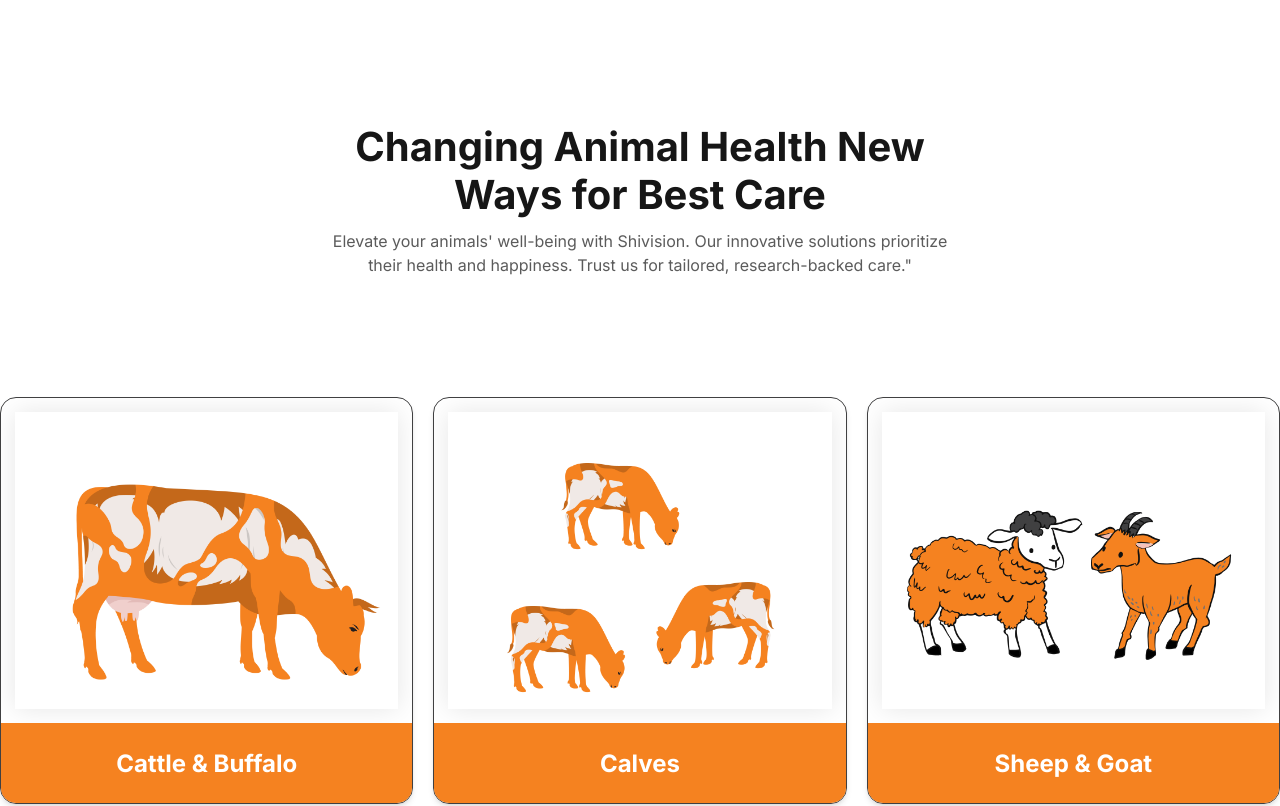
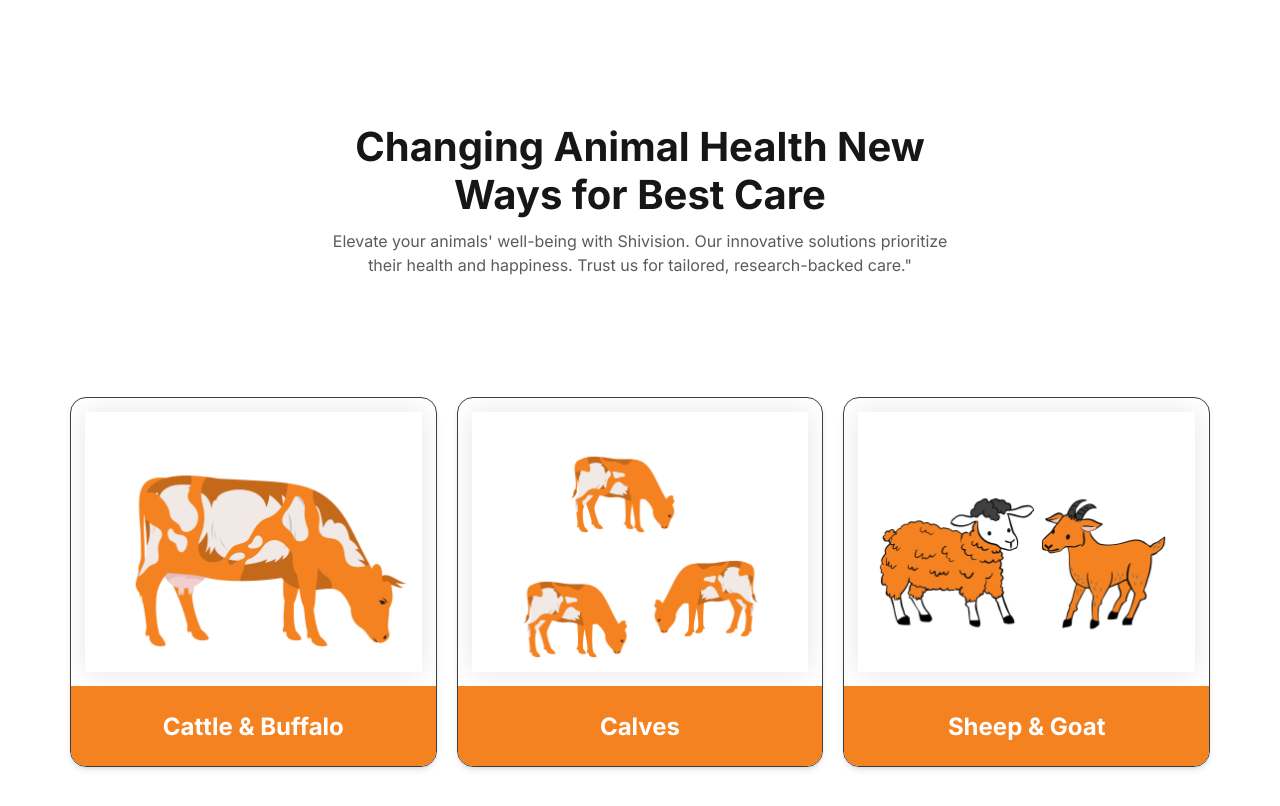
Before and after one commit to Sanjay2929/shivision, a Next.js app: page / in a window 1280 px wide. Shown: the part 1460-2266 px from the top of the page. Built offline with nearby package versions, Linux system fonts and the light colour scheme.

Commit message:
change Animal Healths section max width

```diff
--- a/src/component/common/homepage/AnimalHealth.jsx
+++ b/src/component/common/homepage/AnimalHealth.jsx
@@ -5,7 +5,7 @@ import Image from "next/image";
 const AnimalHealth = () => {
   return (
     <div className="py-[73px]">
-      <div className="xl:max-w-[1440px] container px-4 xl:px-0 mx-auto">
+      <div className="xl:max-w-[1140px] container px-4 xl:px-0 mx-auto">
         <h2 className="text-3xl md:text-4xl xl:text-custom-4xl text-dark font-bold !leading-[120%] max-w-[605px] mx-auto text-center">
           Changing Animal Health New Ways for Best Care
         </h2>
```
